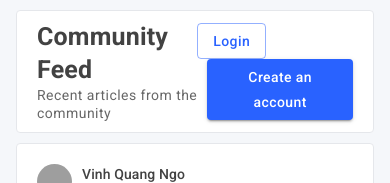
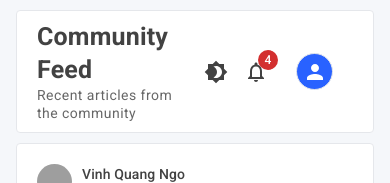
Before and after one commit to vinhqngo5/CS116-Blog-Client, a React (Create React App) app: page / in a window 390 px wide. Shown: the top 183 px of the page. Built offline with nearby package versions, Linux system fonts and the light colour scheme; grey boxes are pictures that could not be loaded.

Commit message:
Fix responsive when breakpoint up medium

```diff
--- /dev/null
+++ b/src/components/common/ProfileItems.js
@@ -0,0 +1,50 @@
+import React from "react";
+import { IconButton } from "@mui/material";
+import Brightness4Icon from "@mui/icons-material/Brightness4";
+import Brightness7Icon from "@mui/icons-material/Brightness7";
+import { Avatar, Badge } from "@mui/material";
+import { useDispatch, useSelector } from "react-redux";
+import * as actions from "../../redux/actions";
+import { themeModeState$ } from "../../redux/selectors";
+import { Person, NotificationsOutlined } from "@mui/icons-material";
+
+export default function ProfileItems({ Component, ...props }) {
+	const mode = useSelector(themeModeState$);
+	const dispatch = useDispatch();
+	const switchThemeMode = () => {
+		if (mode === "light") dispatch(actions.switchDarkMode());
+		else dispatch(actions.switchLightMode());
+	};
+	return (
+		<Component {...props}>
+			<IconButton sx={{}} onClick={switchThemeMode} color="inherit">
+				{mode === "dark" ? <Brightness7Icon /> : <Brightness4Icon />}
+			</IconButton>
+			<IconButton color="inherit">
+				<Badge badgeContent={4} color="error">
+					<NotificationsOutlined />
+				</Badge>
+			</IconButton>
+
+			<Avatar
+				sx={{
+					bgcolor: "primary.main",
+					margin: "20px",
+					width: "35px",
+					height: "35px",
+					borderWidth: "1.5px",
+					borderStyle: "solid",
+					borderColor: "divider.border",
+					cursor: "pointer",
+				}}
+			>
+				<Person
+					fontSize="medium"
+					sx={{
+						color: "#fff",
+					}}
+				/>
+			</Avatar>
+		</Component>
+	);
+}
--- a/src/components/home/Heading.js
+++ b/src/components/home/Heading.js
@@ -1,11 +1,15 @@
-import { Button, Paper, Typography } from "@mui/material";
+import { useTheme } from "@emotion/react";
+import { Button, Paper, Typography, useMediaQuery } from "@mui/material";
 import { Box } from "@mui/system";
 import React from "react";
 import withLogin from "../../hoc/withLogin";
+import ProfileItems from "../common/ProfileItems";
 
 export const LoginButton = withLogin(Button);
 
 export default function Heading() {
+	const theme = useTheme();
+	const matches = useMediaQuery(theme.breakpoints.up("md"));
 	return (
 		<Paper
 			variant="outlined"
@@ -44,6 +48,7 @@ export default function Heading() {
 					Recent articles from the community
 				</Typography>
 			</Box>
+			{matches ? (
 				<Box>
 					<LoginButton
 						Component={Button}
@@ -63,6 +68,21 @@ export default function Heading() {
 						content="Create an account"
 					/>
 				</Box>
+			) : (
+				<ProfileItems
+					Component={Box}
+					sx={{
+						display: "flex",
+						flexDirection: "row",
+						// width: "100%",
+						alignItems: "center",
+						justifyContent: "center",
+						// bgcolor: "background.default",
+						color: "text.primary",
+						borderRadius: 1,
+					}}
+				></ProfileItems>
+			)}
 		</Paper>
 	);
 }
--- a/src/components/home/HomeMainColumn.js
+++ b/src/components/home/HomeMainColumn.js
@@ -181,6 +181,7 @@ export function BlogPost() {
 						xs={12}
 						style={{
 							height: "300px",
+							marginBottom: "10px",
 						}}
 						display={{
 							xs: "block",
--- a/src/components/layout/leftSideBar/LeftSideBar.js
+++ b/src/components/layout/leftSideBar/LeftSideBar.js
@@ -10,22 +10,12 @@ import {
 } from "@mui/icons-material";
 import { Button, Avatar, Badge, Typography } from "@mui/material";
 import useStyles from "./leftSideBarStyles";
-import { useDispatch, useSelector } from "react-redux";
-import { themeModeState$ } from "../../../redux/selectors";
 import * as actions from "../../../redux/actions";
-import { IconButton } from "@mui/material";
-import Brightness4Icon from "@mui/icons-material/Brightness4";
-import Brightness7Icon from "@mui/icons-material/Brightness7";
+
 import EmojiEmotionsIcon from "@mui/icons-material/EmojiEmotions";
-
+import ProfileItems from "../../common/ProfileItems";
 export default function LeftSideBar() {
 	const classes = useStyles();
-	const mode = useSelector(themeModeState$);
-	const dispatch = useDispatch();
-	const switchThemeMode = () => {
-		if (mode === "light") dispatch(actions.switchDarkMode());
-		else dispatch(actions.switchLightMode());
-	};
 
 	return (
 		<Box className={classes.leftSideBar}>
@@ -117,7 +107,9 @@ export default function LeftSideBar() {
 			>
 				Saved
 			</Button>
-			<Box
+
+			<ProfileItems
+				Component={Box}
 				sx={{
 					position: "fixed",
 					bottom: "0px",
@@ -131,36 +123,7 @@ export default function LeftSideBar() {
 					borderRadius: 1,
 					p: 3,
 				}}
-			>
-				<IconButton sx={{}} onClick={switchThemeMode} color="inherit">
-					{mode === "dark" ? <Brightness7Icon /> : <Brightness4Icon />}
-				</IconButton>
-				<IconButton color="inherit">
-					<Badge badgeContent={4} color="error">
-						<NotificationsOutlined />
-					</Badge>
-				</IconButton>
-
-				<Avatar
-					sx={{
-						bgcolor: "primary.main",
-						margin: "20px",
-						width: "35px",
-						height: "35px",
-						borderWidth: "1.5px",
-						borderStyle: "solid",
-						borderColor: "divider.border",
-						cursor: "pointer",
-					}}
-				>
-					<Person
-						fontSize="medium"
-						sx={{
-							color: "#fff",
-						}}
-					/>
-				</Avatar>
-			</Box>
+			/>
 		</Box>
 	);
 }
```
Also changed, not shown: src/hoc/withLogin.js (renamed from src/hoc/WithLogin.js). Lines whose indentation alone changed are shown as unchanged.
